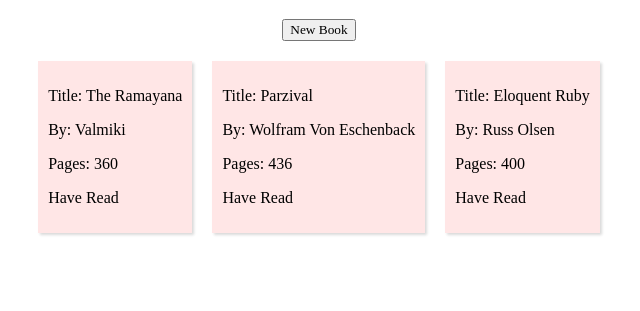
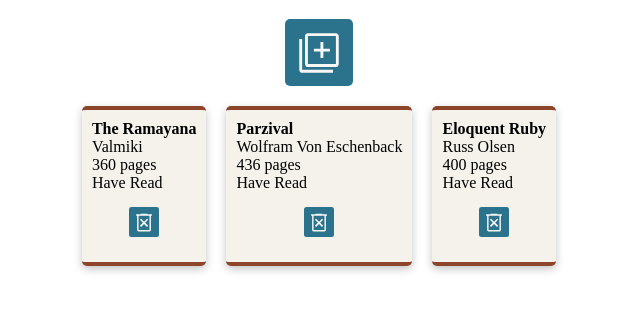
Before and after one commit to technikka/library, a plain HTML site: page index.html in a window 1280 px wide. Shown: the part 69-380 px from the top of the page, without its empty margins (321-961 px from the left). Drawn offline with Linux system fonts and the light colour scheme; a web font is replaced by a local one.

Commit message:
Add functionality for removing a book from library, and add some styling.

```diff
--- a/index.html
+++ b/index.html
@@ -10,7 +10,9 @@
 </head>
 <body>
   <h1>My library</h1>
-  <button type="button" class="newBookBtn" form="newBook">New Book</button>
+  <button class="newBookBtn" title="Add New Book">
+    <svg xmlns="http://www.w3.org/2000/svg" height="48" width="48"><path d="M25.45 29.1h2.9v-6.55h6.55v-2.9h-6.55V13.1h-2.9v6.55H18.9v2.9h6.55ZM12.9 38q-1.15 0-2.025-.875T10 35.1v-28q0-1.1.875-1.975T12.9 4.25h28q1.1 0 1.975.875T43.75 7.1v28q0 1.15-.875 2.025T40.9 38Zm0-2.9h28v-28h-28v28Zm-5.75 8.65q-1.15 0-2.025-.875T4.25 40.85V10h2.9v30.85H38v2.9ZM12.9 7.1v28-28Z"/></svg>
+  </button>
   <div class="backdrop"></div>
   <div class="modal">
     <div class="exit-btn">X</div>
--- a/main.js
+++ b/main.js
@@ -2,6 +2,7 @@
 const container = document.querySelector('.books-container');
 
 function Book(title, author, pages, read) {
+  this.id = library.length;
   this.title = title
   this.author = author
   this.pages = pages
@@ -41,21 +42,21 @@
 
 function createBookCard(book) {
   const div = document.createElement('div');
-  div.setAttribute('class', 'book');
-  div.style.boxShadow = "rgba(0, 0, 0, 0.15) 1.95px 1.95px 2.6px";
-  div.style.backgroundColor = "#ffe6e6";
-  div.style.padding = "10px";
+  div.setAttribute('class', 'book-card');
   container.appendChild(div);
 
   const para = document.createElement('p');
-  para.textContent = `Title: ${book.title}`;
+  para.textContent = `${book.title}`;
+  para.style.fontWeight = "bolder";
   div.appendChild(para);
+
   const para2 = document.createElement('p');
-  para2.textContent = `By: ${book.author}`;
+  para2.textContent = `${book.author}`;
   div.appendChild(para2);
   const para3 = document.createElement('p');
-  para3.textContent = `Pages: ${book.pages}`;
+  para3.textContent = `${book.pages} pages`;
   div.appendChild(para3);
+
   const para4 = document.createElement('p');
   if (book.read === 'true') {
     para4.textContent = 'Have Read'
@@ -63,6 +64,24 @@
     para4.textContent = 'Have Not Read'
   };
   div.appendChild(para4);
+
+  const deleteBookBtn = document.createElement('button');
+  deleteBookBtn.dataset.bookIndex = book.id;
+  deleteBookBtn.innerHTML = '<svg xmlns="http://www.w3.org/2000/svg" height="48" width="48"><path d="m18.15 32.9 5.9-6 5.95 6 2.25-2.3-5.9-6 5.9-6L30 16.25l-5.95 6-5.9-6-2.35 2.35 5.95 6-5.95 6Zm-5 8.85q-1.15 0-2.025-.875t-.875-2.025v-28.3h-2V7.7h9.2V6.25H30.6V7.7h9.2v2.85h-2v28.3q0 1.15-.875 2.025t-2.025.875Zm21.75-31.2H13.15v28.3H34.9Zm-21.75 0v28.3Z"/></svg>';
+  deleteBookBtn.setAttribute('title', 'Delete From Library');
+  deleteBookBtn.setAttribute('class', 'deleteBookBtn');
+  deleteBookBtn.addEventListener('click', event => {
+    deleteBookFromLibrary(book, deleteBookBtn);
+  });
+  div.appendChild(deleteBookBtn);
+}
+
+function deleteBookFromLibrary(book, div) {
+  const findBookID = (element) => element.id === book.id;
+  indexOfBook = library.findIndex(findBookID);
+  library.splice(indexOfBook, 1);
+  cardToRemove = div.parentElement;
+  cardToRemove.remove();
 }
 
 function displayBooks() {
--- a/styles.css
+++ b/styles.css
@@ -2,6 +2,10 @@
   font-family: 'Eczar', serif;
   display: grid;
   justify-items: center;
+}
+
+p {
+  margin: 0;
 }
 
 .books-container {
@@ -12,6 +16,50 @@
 
 .newBookBtn {
   margin-bottom: 20px;
+  background: #2B738C;
+  outline: none;
+  border: none;
+  padding: 10px 10px 5px 10px;
+  border-radius: 5px;
+}
+
+.newBookBtn svg {
+  filter: invert(92%) sepia(79%) saturate(0%) hue-rotate(75deg) brightness(110%) contrast(94%);
+}
+
+.newBookBtn:hover {
+  cursor: pointer;
+  opacity: 70%;
+  box-shadow: rgba(0, 0, 0, 0.07) 0px 1px 2px, rgba(0, 0, 0, 0.07) 0px 2px 4px, rgba(0, 0, 0, 0.07) 0px 4px 8px, rgba(0, 0, 0, 0.07) 0px 8px 16px, rgba(0, 0, 0, 0.07) 0px 16px 32px, rgba(0, 0, 0, 0.07) 0px 32px 64px;
+}
+
+.book-card {
+  box-shadow: rgba(0, 0, 0, 0.24) 0px 3px 8px;
+  background-color: #f4f2ea;
+  padding: 10px;
+  border-top: 4px solid #8c442b;
+  border-bottom: 4px solid #8c442b;
+  border-radius: 5px;
+  display: grid;
+}
+
+.book-card button {
+  transform: scale(0.5);
+  outline: none;
+  border: none;
+  padding-top: 7px;
+  background: #2B738C;
+  border-radius: 5px;
+  justify-self: center;
+}
+
+.book-card svg {
+  filter: invert(92%) sepia(79%) saturate(0%) hue-rotate(75deg) brightness(110%) contrast(94%);
+}
+
+.book-card button:hover {
+  cursor: pointer;
+  opacity: 70%;
 }
 
 form {
@@ -36,6 +84,7 @@
 }
 
 .modal {
+  z-index: 5;
   padding: 40px;
   background-color: white;
   border: 1px solid black;
```
Also changed, not shown: assests/add-book.svg (added), assests/delete.svg (added).
